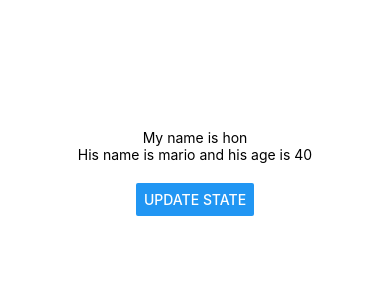
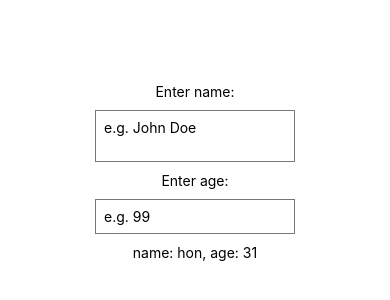
Before and after one commit to honmetha/react-native-playground, a React Native app: screen / in a window 390 px wide. Shown: the part 250-550 px from the top of the page. Built offline with nearby package versions, Linux system fonts and the light colour scheme.

Commit message:
[Added] 5 - Text Inputs

```diff
--- a/App.js
+++ b/App.js
@@ -1,24 +1,30 @@
 import * as React from "react";
-import { StyleSheet, Text, View, Button } from "react-native";
+import { StyleSheet, Text, View, TextInput } from "react-native";
 
 export default function App() {
   const [name, setName] = React.useState("hon");
-  const [person, setPerson] = React.useState({ name: "mario", age: 40 });
-
-  const clickHandler = () => {
-    setName("chun-li");
-    setPerson({ name: "luigi", age: 45 });
-  };
+  const [age, setAge] = React.useState("31");
 
   return (
     <View style={styles.container}>
-      <Text>My name is {name}</Text>
+      <Text>Enter name:</Text>
+      <TextInput
+        multiline
+        style={styles.input}
+        placeholder="e.g. John Doe"
+        onChangeText={(val) => setName(val)}
+      />
+      <Text>Enter age:</Text>
+      <TextInput
+        keyboardType="numeric"
+        style={styles.input}
+        placeholder="e.g. 99"
+        onChangeText={(val) => setAge(val)}
+      />
+
       <Text>
-        His name is {person.name} and his age is {person.age}
+        name: {name}, age: {age}
       </Text>
-      <View style={styles.buttonContainer}>
-        <Button title="update state" onPress={clickHandler} />
-      </View>
     </View>
   );
 }
@@ -30,7 +36,11 @@
     alignItems: "center",
     justifyContent: "center",
   },
-  buttonContainer: {
-    marginTop: 20,
+  input: {
+    borderWidth: 1,
+    borderColor: "#777",
+    padding: 8,
+    margin: 10,
+    width: 200,
   },
 });
```
